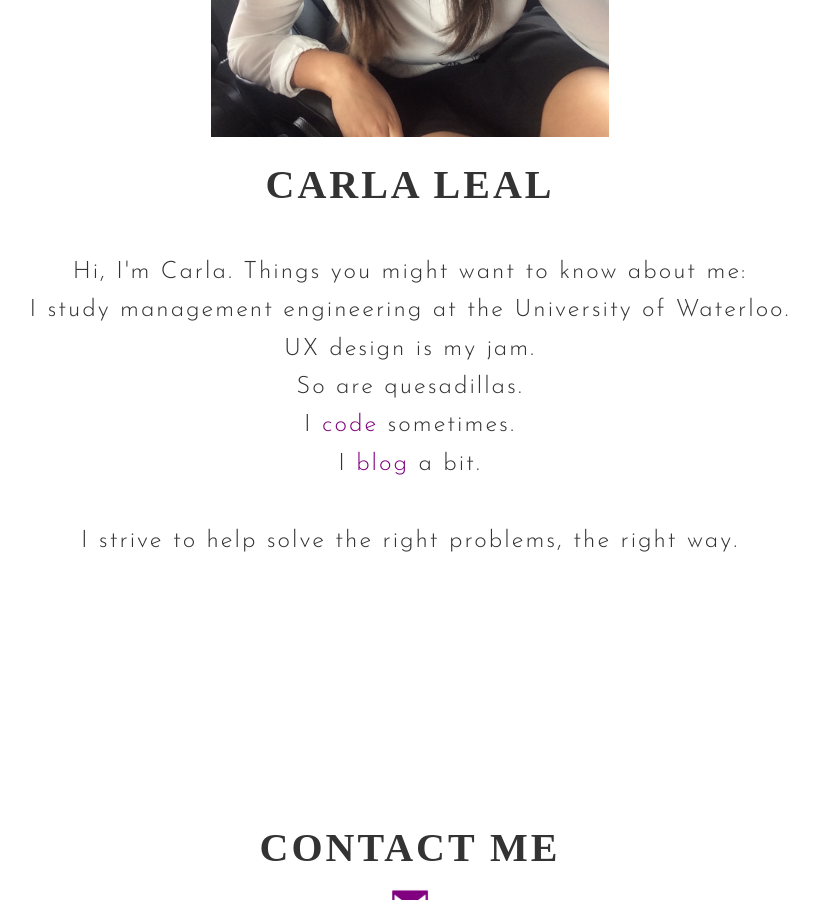
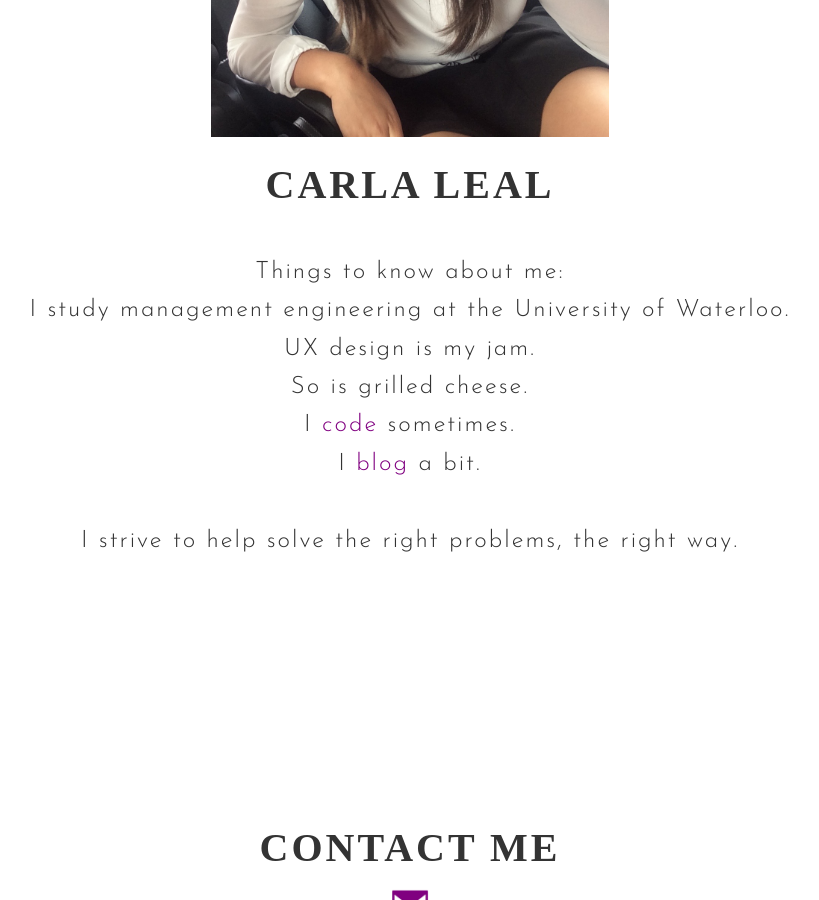
Before and after one commit to carlaesperanza/carlaesperanza.github.io, a Jekyll site: the page built from index.html, in a window 1280 px wide and 900 px high, scrolled down 1221 px. Shown: the whole window, without its empty margins (230-1049 px from the left). Built offline with Jekyll 4.4.1, drawn with Linux system fonts in a browser that asks for light colours; some web fonts are replaced.

Commit message:
Update index.html

```diff
--- a/index.html
+++ b/index.html
@@ -141,13 +141,13 @@ clients:
   <div class="row">
     <div class="large-10 large-centered columns">
       <p class="big-text">
-       Hi, I'm Carla. Things you might want to know about me:
+       Things to know about me:
        <br>
        I study management engineering at the University of Waterloo.
        <br>
        UX design is my jam.
        <br>
-       So are quesadillas.
+       So is grilled cheese.
        <br>
        I <a href="https://github.com/carlaesperanza"> code </a> sometimes.
        <br>
```
